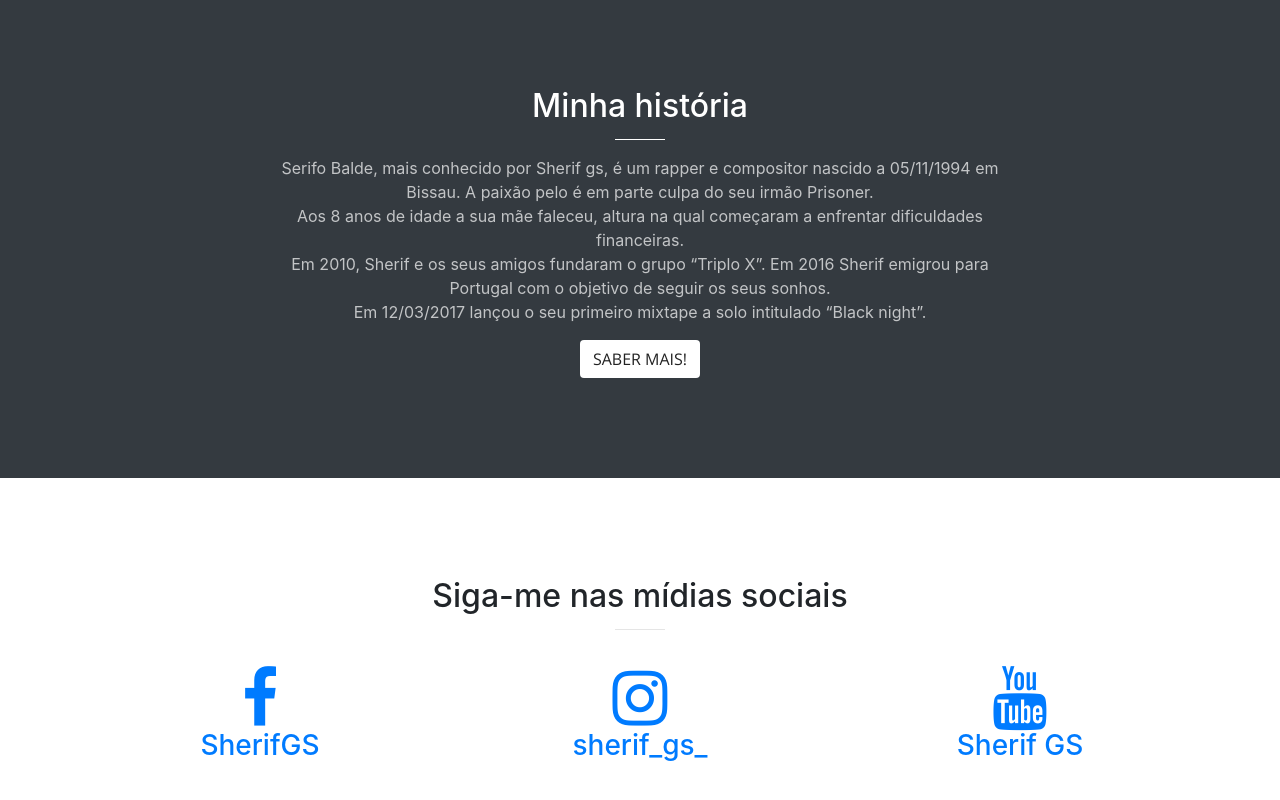
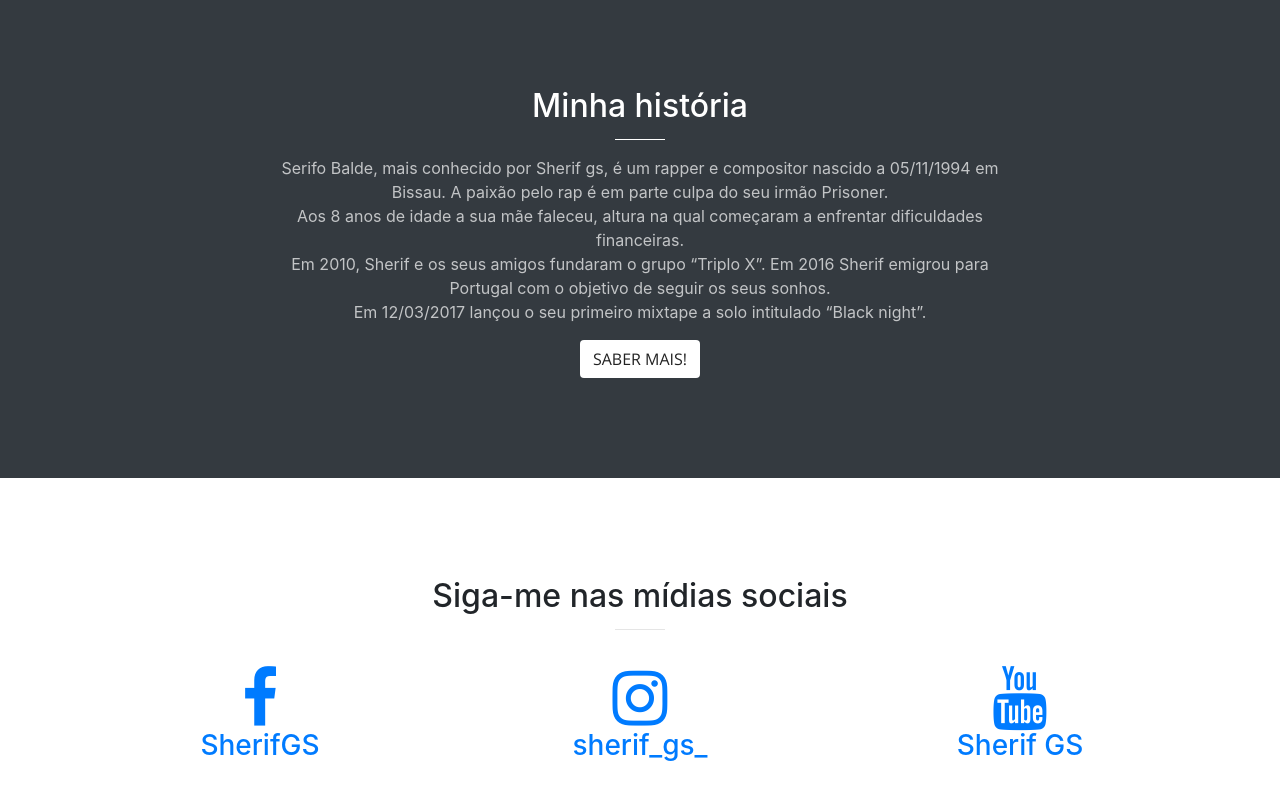
Before and after one commit to jcebuck/sherifgs-web, a website with bundled scripts: page index.html in a window 1280 px wide. Shown: the part 812-1612 px from the top of the page. Built offline with nearby package versions, Linux system fonts and the light colour scheme.

Commit message:
Correction on story paragraph

```diff
--- a/index.html
+++ b/index.html
@@ -75,7 +75,7 @@
           <div class="col-lg-8 mx-auto text-center">
             <h2 class="section-heading text-white">Minha história</h2>
             <hr class="light">
-            <p class="text-faded">Serifo Balde, mais conhecido por Sherif gs, é um rapper e compositor nascido a 05/11/1994 em Bissau.  A paixão pelo é em parte culpa do seu irmão Prisoner.<br>
+            <p class="text-faded">Serifo Balde, mais conhecido por Sherif gs, é um rapper e compositor nascido a 05/11/1994 em Bissau.  A paixão pelo rap é em parte culpa do seu irmão Prisoner.<br>
 Aos 8 anos de idade a sua mãe faleceu, altura na qual começaram a enfrentar dificuldades financeiras.<br>
 Em 2010, Sherif e os seus amigos fundaram o grupo “Triplo X”.  Em 2016 Sherif emigrou para Portugal com o objetivo de seguir os seus sonhos.<br>
 Em 12/03/2017 lançou o seu primeiro mixtape a solo intitulado “Black night”.</p>
```
